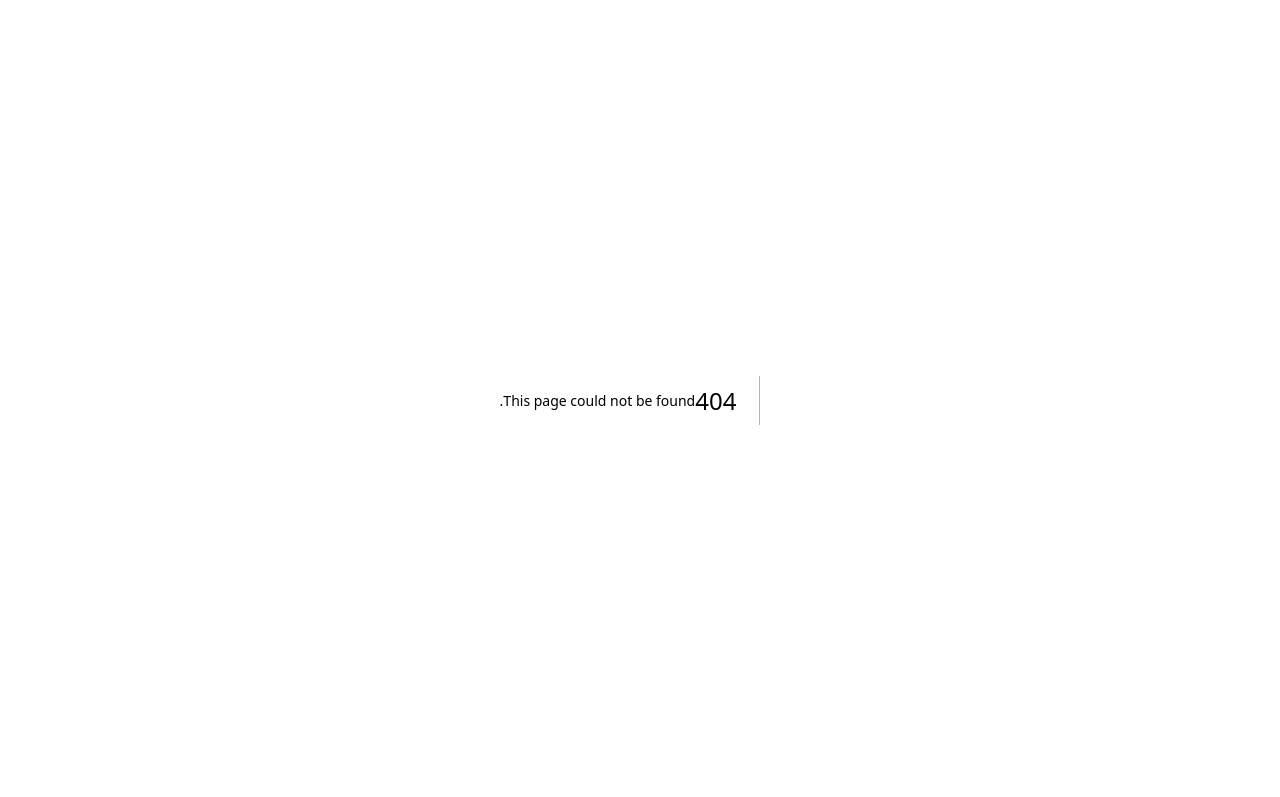
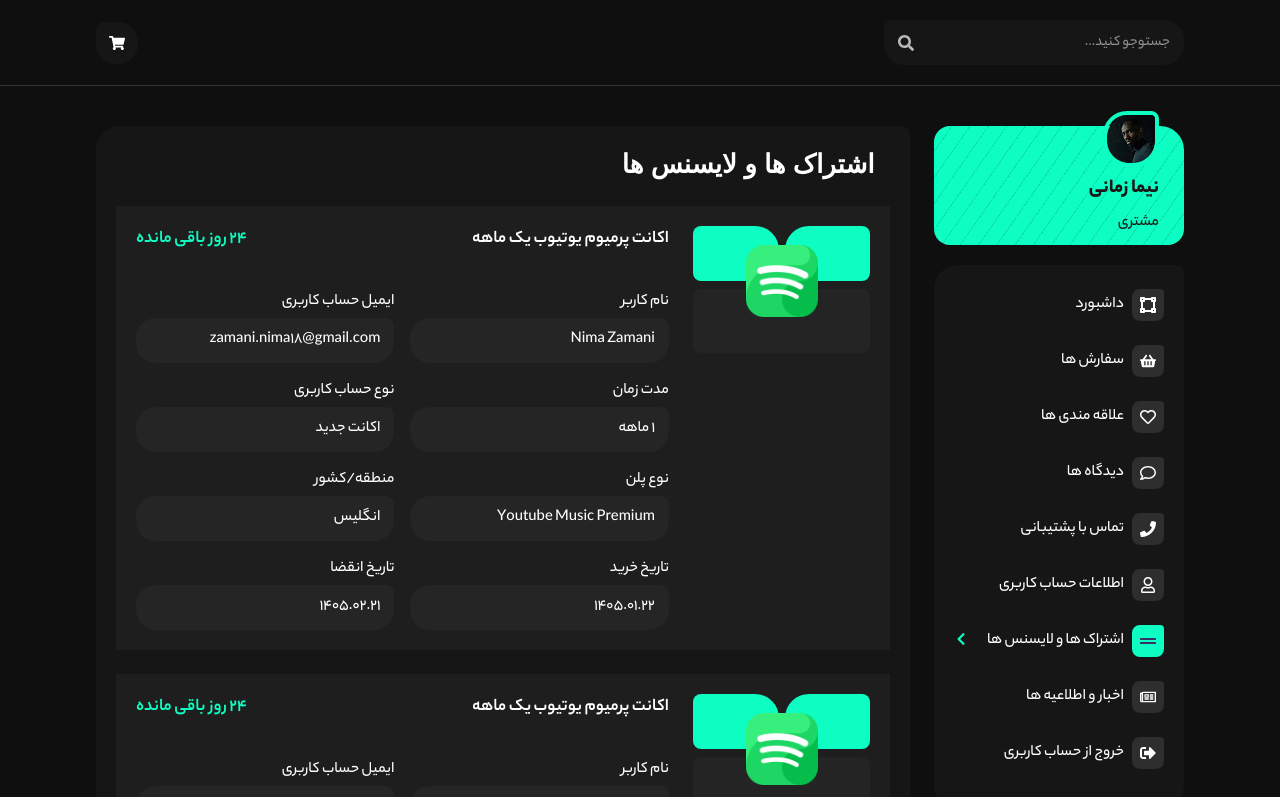
Before and after one commit to PAPAshady/account-pro, a Next.js app: page /dashboard/licenses in a window 1280 px wide. Before the commit this address had no page. Shown: the top 797 px of the page. Built offline with nearby package versions, Linux system fonts and the light colour scheme; a web font is replaced by a local one.

Commit message:
feat: implemented dashboard licenses page ui layout.

```diff
--- /dev/null
+++ b/src/app/(dashboard)/dashboard/licenses/page.jsx
@@ -0,0 +1,65 @@
+import Image from 'next/image';
+
+import Input from '@modules/Input/Input';
+
+export default function page() {
+  return (
+    <div>
+      <div className="mb-6 px-4">
+        <h3 className="font-morabba text-xl font-semibold lg:text-[26px]">اشتراک ها و لایسنس ها</h3>
+      </div>
+      <div className="space-y-6">
+        <License />
+        <License />
+      </div>
+    </div>
+  );
+}
+
+function License() {
+  return (
+    <div className="bg-foreground flex flex-col gap-6 p-5 sm:flex-row-reverse">
+      <div className="sm:w-[75%]">
+        <div className="mb-4 justify-between font-semibold sm:flex">
+          <p className="mb-5 text-lg">اکانت پرمیوم یوتیوب یک ماهه</p>
+          <p className="text-primary ms-2 sm:text-lg">۲۴ روز باقی مانده</p>
+        </div>
+
+        <div className="grid grid-cols-1 gap-4 min-[380px]:grid-cols-2 min-[380px]:gap-2 min-[480px]:gap-4">
+          <Input label="نام کاربر" value="Nima Zamani" readOnly className="w-full" />
+          <Input
+            label="ایمیل حساب کاربری"
+            value="zamani.nima18@gmail.com"
+            type="email"
+            readOnly
+            className="w-full"
+          />
+          <Input label="مدت زمان" value="۱ ماهه" readOnly className="w-full" />
+          <Input label="نوع حساب کاربری" value="اکانت جدید" readOnly className="w-full" />
+          <Input label="نوع پلن" value="Youtube Music Premium" readOnly className="w-full" />
+          <Input label="منطقه/کشور" value="انگلیس" readOnly className="w-full" />
+          <Input label="تاریخ خرید" value="۱۴۰۵.۰۱.۲۲" readOnly className="w-full" />
+          <Input label="تاریخ انقضا" value="۱۴۰۵.۰۲.۲۱" readOnly className="w-full" />
+        </div>
+      </div>
+      <div className="sm:w-[25%]">
+        <div className="relative">
+          <div className="flex h-13.75 items-center gap-1.5 overflow-hidden">
+            <div className="bg-primary h-full shrink-0 grow overflow-hidden rounded-lg rounded-tl-3xl transition-all duration-300"></div>
+            <div className="bg-primary h-full shrink-0 grow overflow-hidden rounded-lg rounded-tr-3xl transition-all duration-300"></div>
+          </div>
+          <div className="relative z-1 -mt-9 flex justify-center">
+            <Image
+              alt="Spotify"
+              src="/images/services/spotify.png"
+              width={300}
+              height={300}
+              className="size-18 transition-all duration-300"
+            />
+          </div>
+          <div className="-mt-7 h-16 rounded-lg bg-[#D9D9D908]"></div>
+        </div>
+      </div>
+    </div>
+  );
+}
--- a/src/components/modules/Input/Input.jsx
+++ b/src/components/modules/Input/Input.jsx
@@ -1,15 +1,11 @@
-import React from 'react';
+import clsx from 'clsx';
 
-function Input({ label, placeholder, type = 'text' }) {
+function Input({ label, className, ...props }) {
   return (
     <div>
-      <label className="mb-1 block font-light">{label}</label>
+      <label className="mb-1 block font-normal">{label}</label>
       <div className="bg-foreground rounded-box-ltr flex grow items-center gap-2 px-3.5">
-        <input
-          type={type}
-          placeholder={placeholder}
-          className="h-11.25 grow font-normal outline-none"
-        />
+        <input className={clsx('h-11.25 grow font-normal outline-none', className)} {...props} />
       </div>
     </div>
   );
```
